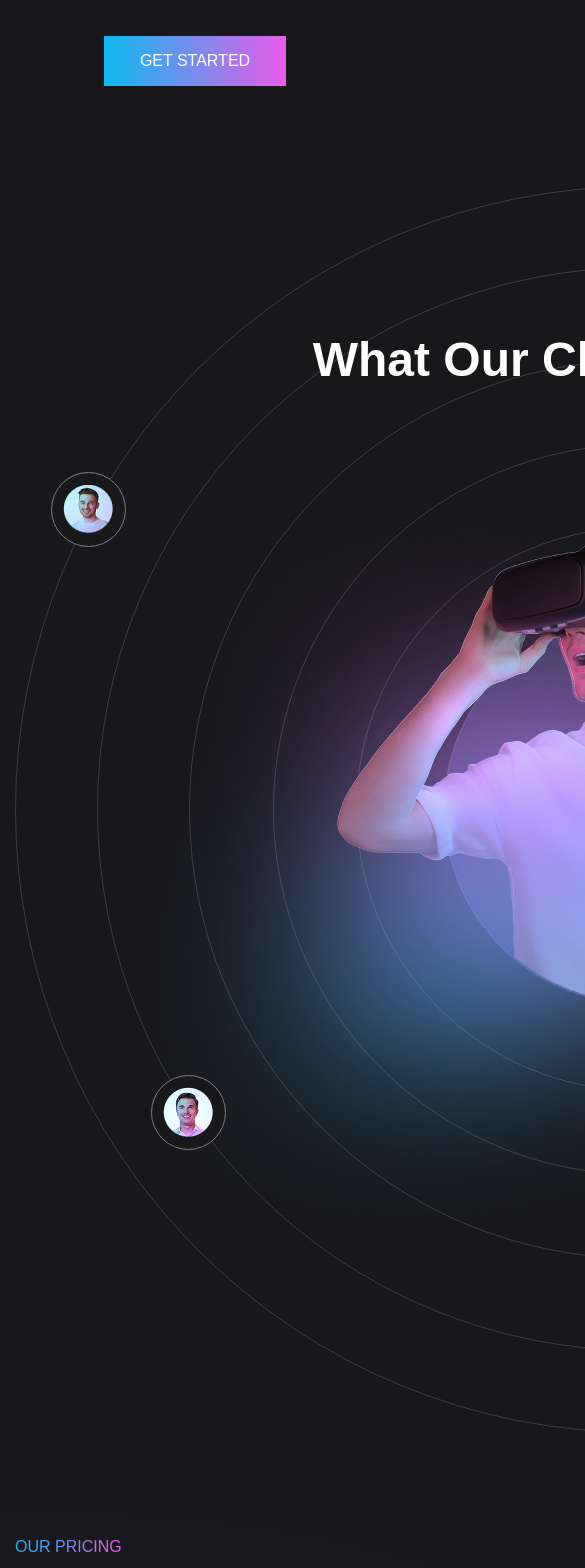
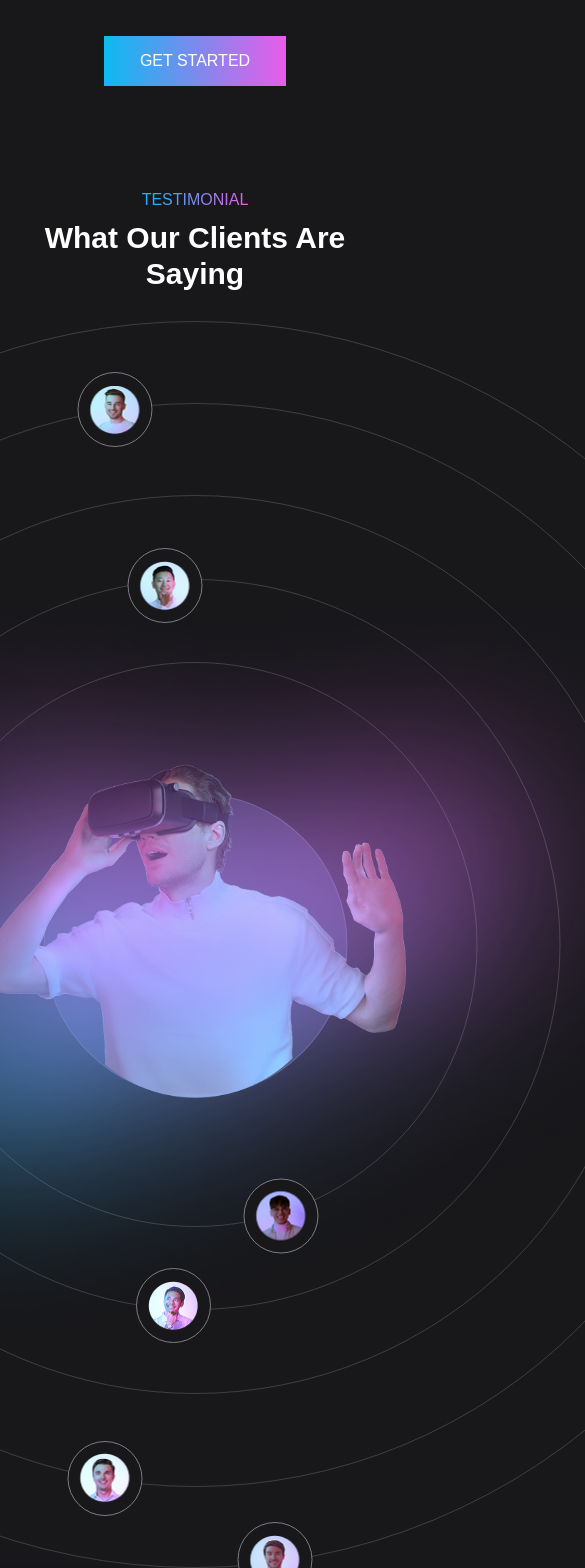
Before and after one commit to LiliiaGalkina/VR, a React (Vite) app: page / in a window 390 px wide. Shown: the part 6840-8408 px from the top of the page, 585 px wide, since content can reach past the window. Built offline with nearby package versions, Linux system fonts and the light colour scheme.

Commit message:
testimonial адаптив

```diff
--- a/src/components/Testimonial/Testimonial.tsx
+++ b/src/components/Testimonial/Testimonial.tsx
@@ -3,13 +3,13 @@ import style from "./testimonial.module.scss";
 const Testimonial = () => {
   return (
     <section className={style.testimonial}>
-      <div className="container">
+      <div className={style.titleblock}>
+        <h3 className={style.subtitle}>TESTIMONIAL</h3>
+        <h2 className={style.title}>What Our Clients Are Saying</h2>
+      </div>
       <div className={style.circle1}>
         <div className={style.circlefoto1}>
-            <img
-              src="/images/home/hero-circle-foto1.png"
-              alt="foto in circle"
-            />
+          <img src="/images/home/hero-circle-foto1.png" alt="foto in circle" />
           <div className={style.beige}>
             <p>
               The team was professional, responsive, and a pleasure to work
@@ -19,10 +19,7 @@ const Testimonial = () => {
           </div>
         </div>
         <div className={style.circlefoto2}>
-            <img
-              src="/images/home/hero-circle-foto3.png"
-              alt="foto in circle"
-            />
+          <img src="/images/home/hero-circle-foto3.png" alt="foto in circle" />
           <div className={style.beige}>
             <p>
               The team was professional, responsive, and a pleasure to work
@@ -32,10 +29,6 @@ const Testimonial = () => {
           </div>
         </div>
         <div className={style.circle2}>
-            <div className={style.titleblock}>
-              <h3 className={style.subtitle}>TESTIMONIAL</h3>
-              <h2 className={style.title}>What Our Clients Are Saying</h2>
-            </div>
           <div className={style.circlefoto3}>
             <img
               src="/images/home/testimonial-circle-foto2.png"
@@ -57,8 +50,8 @@ const Testimonial = () => {
               />
               <div className={style.beige}>
                 <p>
-                    The team was professional, responsive, and a pleasure to
-                    work with. We highly recommend VRNas for any VR needs.
+                  The team was professional, responsive, and a pleasure to work
+                  with. We highly recommend VRNas for any VR needs.
                 </p>
                 <span>Robert Fox - CEO Anono</span>
               </div>
@@ -118,7 +111,6 @@ const Testimonial = () => {
           </div>
         </div>
       </div>
-      </div>
     </section>
   );
 };
--- a/src/components/Testimonial/testimonial.module.scss
+++ b/src/components/Testimonial/testimonial.module.scss
@@ -1,12 +1,16 @@
 @use "../../variables" as *;
 
 .testimonial {
+  height: 134.7rem;
   padding: 5rem 0;
+  position: relative;
 }
 
 .circle1 {
   @include circle(124.7rem, 124.7rem);
-  position: relative;
+  position: absolute;
+  left: 50%;
+  transform: translateX(-50%);
 }
 
 .circle2 {
@@ -67,7 +71,9 @@
 
 .titleblock {
   position: absolute;
-  top: 2.9rem;
+  top: 14.9rem;
+  left: 50%;
+  transform: translateX(-50%);
   text-align: center;
 }
 
@@ -160,3 +166,109 @@
     border-right: 0.8rem solid $whiteColor;
   }
 }
+
+@media (max-width: 1190px) {
+  .testimonial {
+    height: 146.7rem;
+  }
+  .titleblock {
+    margin-bottom: 2.9rem;
+    position: static;
+    transform: translateX(0);
+  }
+  .circlefoto1 {
+    left: 30.5rem;
+    transform: translateY(-47rem);
+  }
+  .circlefoto5 {
+    top: -2rem;
+    transform: translateX(10rem);
+  }
+  .circlefoto3 {
+    bottom: 2rem;
+    transform: translateX(-25rem);
+  }
+  .circlefoto4 {
+    bottom: -2rem;
+    right: 32rem;
+  }
+  .circlefoto2 {
+    bottom: -3rem;
+    transform: translateX(7rem);
+  }
+}
+
+@media (max-width: 870px) {
+  .title {
+    @include title(3.6rem);
+  }
+  .circlefoto1 {
+    left: 35.5rem;
+    transform: translateY(-49rem);
+  }
+  .circlefoto5 {
+    top: -3.2rem;
+    transform: translateX(-3rem);
+  }
+  .circlefoto6 {
+    bottom: 7rem;
+    left: 5rem;
+  }
+  .circlefoto4 {
+    bottom: 5rem;
+    right: 47rem;
+  }
+  .circlefoto2 {
+    bottom: -3rem;
+    transform: translateX(-1rem);
+  }
+}
+
+@media (max-width: 600px) {
+  .beige {
+    opacity: 0;
+  }
+  .title {
+    @include title(3rem);
+  }
+  .circlefoto1 {
+    left: 40.5rem;
+    transform: translateY(-51rem);
+  }
+  .circlefoto3 {
+    bottom: -1rem;
+    transform: translateX(-18rem);
+  }
+  .circlefoto6 {
+    bottom: 1rem;
+    left: 33rem;
+  }
+}
+
+@media (max-width: 480px) {
+  .mainimgdown {
+    width: 28rem;
+    bottom: 0.8rem;
+    left: 19.2rem;
+  }
+  .mainimgup {
+    width: 44rem;
+    left: 11.4rem;
+    bottom: 7.3rem;
+  }
+  .circle6 {
+    @include circle(30.4rem, 30.4rem);
+  }
+   .circlefoto1 {
+    left: 50.5rem;
+    transform: translateY(-53.5rem);
+  }
+    .circlefoto3 {
+    bottom: -3rem;
+    transform: translateX(-9rem);
+  }
+    .circlefoto2 {
+    bottom: -3rem;
+    transform: translateX(8rem);
+  }
+}
```
Lines whose indentation alone changed are shown as unchanged.
